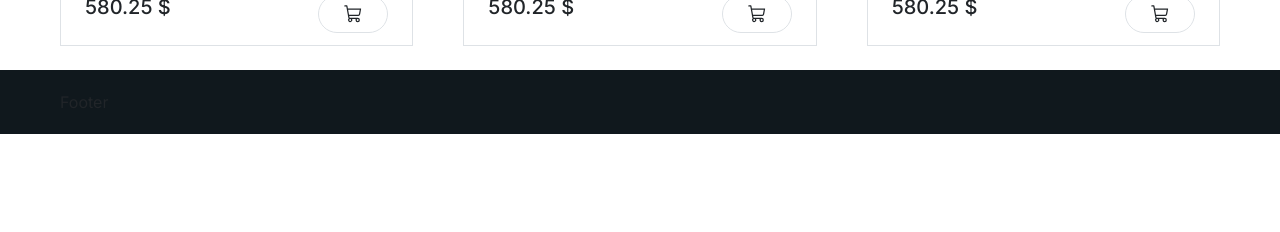
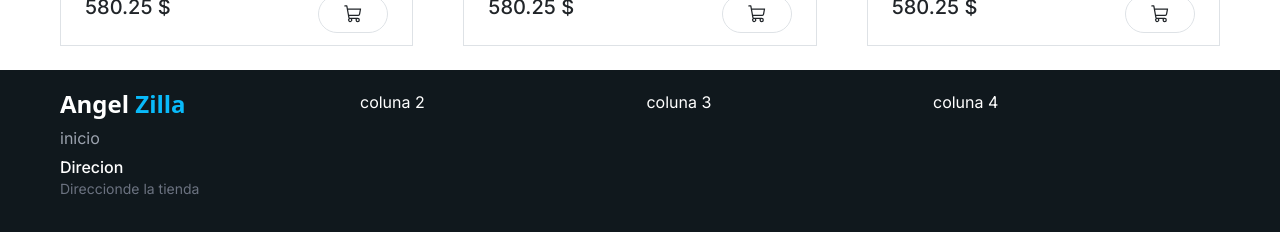
Before and after one commit to angeleesc/az-market-zilla-template, a Next.js app: page / in a window 1280 px wide. Shown: the part 2886-3118 px from the top of the page. Before the commit the page ends 3020 px from the top, so only its background shows below. Built offline with nearby package versions, Linux system fonts and the light colour scheme.

Commit message:
configuracion del tema base

```diff
--- a/components/footer/Footer.jsx
+++ b/components/footer/Footer.jsx
@@ -1,7 +1,51 @@
+import Link from 'next/link'
 import React from 'react'
 
 export default function Footer() {
-  return (
-    <footer  className='px-[60px] py-[20px] bg-theme-darck'>Footer</footer>
-  )
+    return (
+        <footer className={`
+        px-[60px] py-[20px]
+         bg-theme-darck
+          flex flex-wrap
+          justify-center
+          md:justify-start
+          [&_ul]:p-0
+            [&_a]:text-gray-400
+                [&_a]:no-underline
+                [&_a]:hover:text-theme-primary
+                [&_a]:text-14px
+                [&_a]:transition-colors
+                [&_p]:text-gray-500
+                [&_p]:text-[14px]
+                [&_li]:my-2
+                [&_h6]:text-14px
+                [&_h6]:font-medium
+                [&_6]:text-white
+                [&_h6]:m-0
+        `}>
+            <div className='max-w-[300px] min-w-[200px] grow text-white '>
+                <h3 class="text-white font-sans text-[24px] font-bold">Angel <span class="text-theme-primary">Zilla</span></h3>
+                <ul>
+                    <li>
+                        <Link href={"/"}>
+                            inicio
+                        </Link>
+                    </li>
+                    <li>
+                        <h6>Direcion</h6>
+                        <p>Direccionde la tienda</p>
+                    </li>
+                </ul>
+            </div>
+            <div className='max-w-[300px] min-w-[200px] grow text-white '>
+                coluna 2
+            </div>
+            <div className='max-w-[300px] min-w-[200px] grow text-white '>
+                coluna 3
+            </div>
+            <div className='max-w-[300px] min-w-[200px] grow text-white '>
+                coluna 4
+            </div>
+        </footer>
+    )
 }
```
